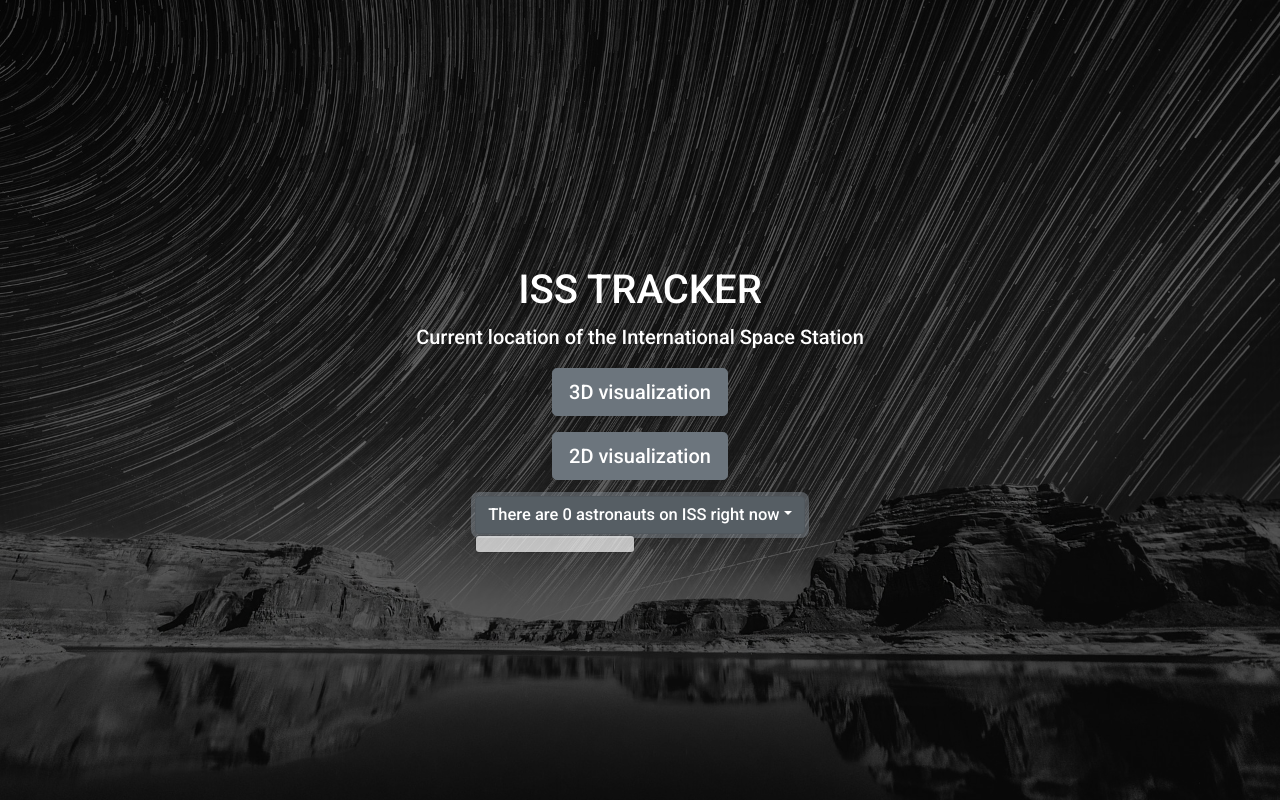
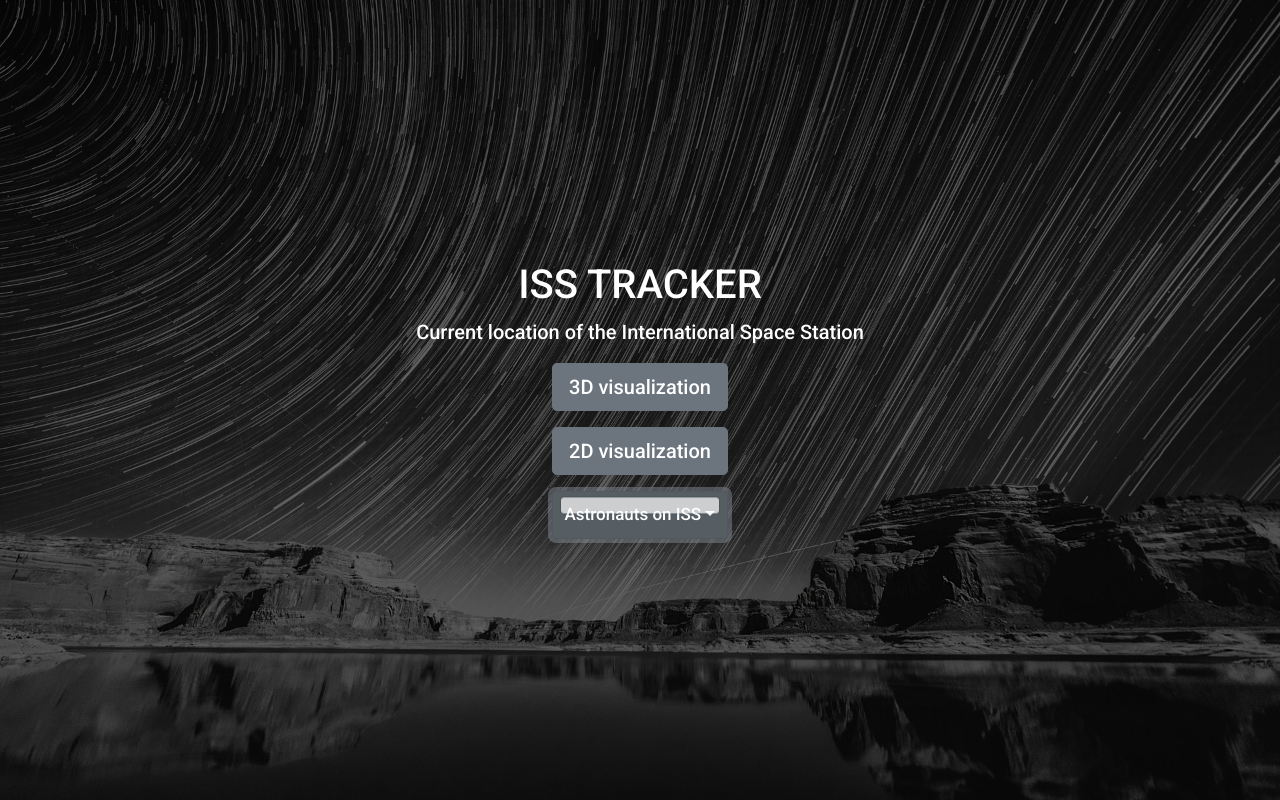
Before and after one commit to lamsi7/ISS_location, a Flask app: page / in a window 1280 px wide, after a click on "Astronauts on ISS". Run offline with Flask 3, Linux system fonts and the light colour scheme; data that the repository does not hold is empty; parts of the project's set-up code (start-up, migrations or seed data) failed here and were passed over; some libraries are stand-ins or nearby versions.

Commit message:
feat: centering sub-menu

```diff
--- a/application/static/style.css
+++ b/application/static/style.css
@@ -23,17 +23,24 @@
     background-color: rgba(0, 0, 0, 0.6);
 }
 #dropdownMenuButton{
-
-    font-size: 16.5px;
+    padding-top: 10px;
+    padding-bottom: 10px;
+    font-size: 17px;
 }
+/* .dropdown{
+    position: relative;
+} */
 .dropdown-menu{
     background-color:#fff;
     opacity: 0.7;
-}
+    left: 50% !important;
+    right: auto !important;
+    transform: translate(-50%, 30%) !important;
+ }
+
 li {
     list-style-type: none;
-    align-items: center;
-    margin-left: 10px;
+    margin-left: 5px;
 }
 
 a{
--- a/application/templates/home.html
+++ b/application/templates/home.html
@@ -5,8 +5,9 @@
 <script src="https://maxcdn.bootstrapcdn.com/bootstrap/4.0.0/js/bootstrap.min.js" integrity="sha384-JZR6Spejh4U02d8jOt6vLEHfe/JQGiRRSQQxSfFWpi1MquVdAyjUar5+76PVCmYl" crossorigin="anonymous"></script>
 <script type='text/javascript'>
 $(document).ready(function(){
-    $('#dropdownMenuButton').click(function(){
+    $('#dropdownMenuButton').hover(function(){
         $(this).text($(this).text() == 'Astronauts on ISS' ? "{{astro_nr}}" : 'Astronauts on ISS');
+        $(this).click()
     });
 });
 </script>
@@ -28,7 +29,7 @@
                         </p>
                         <div class="dropdown col-sm-12 my-auto">
                                 <button class="btn btn-secondary dropdown-toggle" type="button" id="dropdownMenuButton" data-toggle="dropdown" aria-haspopup="true" aria-expanded="false">Astronauts on ISS</button>
-                                <div class="dropdown-menu" aria-labelledby="dropdownMenuButton">
+                                <div class="dropdown-menu dropdown-menu-center" aria-labelledby="dropdownMenuButton">
                                         {%for astronaut in astronauts%}
                                         <lI>{{astronaut}}</li>
                                         {%endfor%}
```
